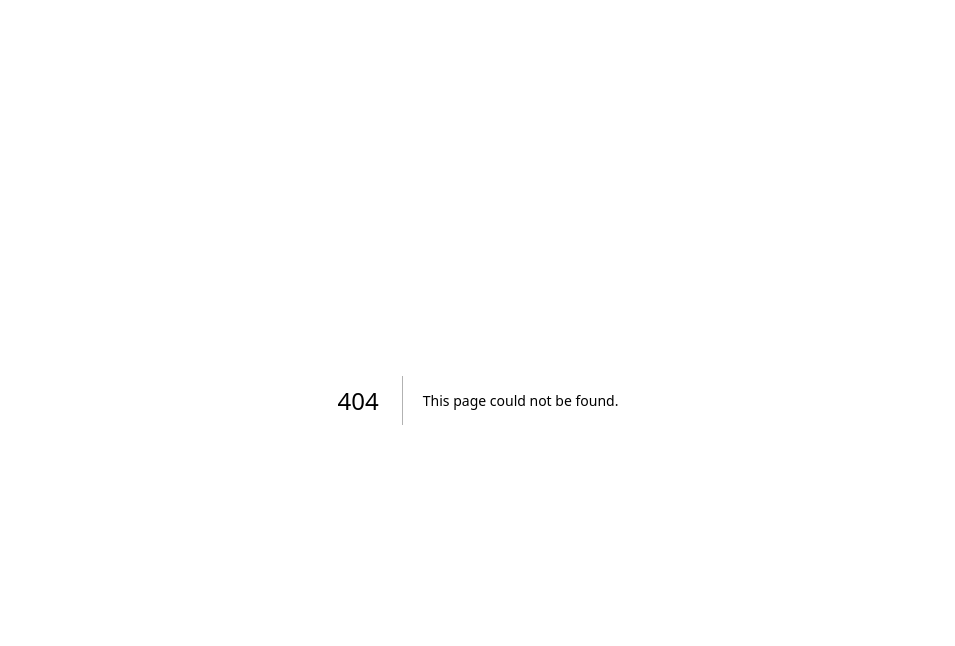
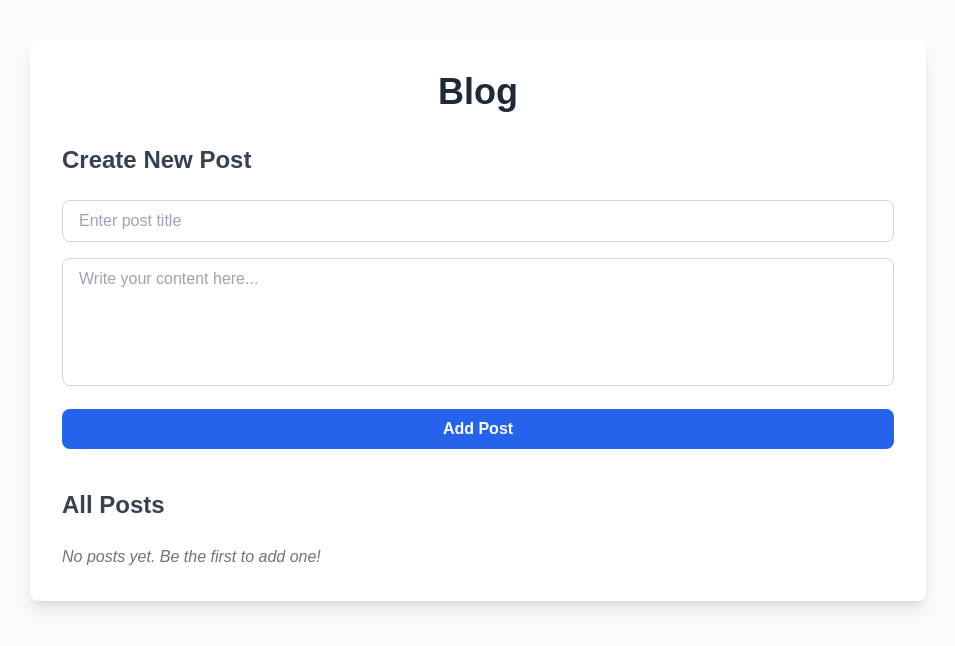
Before and after one commit to dIB59/interactive-rs, a Next.js app: page /blog in a window 1280 px wide. Before the commit this address had no page. Shown: the top 646 px of the page, without its empty margins (162-1117 px from the left). Built offline with nearby package versions, Linux system fonts and the light colour scheme.

Commit message:
create blog page

```diff
--- /dev/null
+++ b/src/app/blog/page.tsx
@@ -0,0 +1,95 @@
+"use client";
+
+import { useState } from "react";
+
+interface BlogPost {
+  title: string;
+  content: string;
+}
+
+const BlogPage: React.FC = () => {
+  const [posts, setPosts] = useState<BlogPost[]>([]);
+  const [newPost, setNewPost] = useState<BlogPost>({ title: "", content: "" });
+
+  const handleInputChange = (
+    e: React.ChangeEvent<HTMLInputElement | HTMLTextAreaElement>
+  ) => {
+    const { name, value } = e.target;
+    setNewPost({ ...newPost, [name]: value });
+  };
+
+  const handleAddPost = () => {
+    if (newPost.title && newPost.content) {
+      setPosts([...posts, newPost]);
+      setNewPost({ title: "", content: "" });
+    }
+  };
+
+  const renderPosts = () => {
+    if (posts.length === 0) {
+      return (
+        <p className="text-gray-500 italic">
+          No posts yet. Be the first to add one!
+        </p>
+      );
+    }
+
+    return posts.map((post, index) => (
+      <div
+        key={index}
+        className="mb-6 border border-gray-200 rounded-lg p-6 shadow-md bg-white hover:shadow-lg transition-shadow"
+      >
+        <h3 className="text-2xl font-semibold text-gray-800 mb-2">
+          {post.title}
+        </h3>
+        <p className="text-gray-600">{post.content}</p>
+      </div>
+    ));
+  };
+
+  return (
+    <div className="min-h-screen bg-gray-50 py-10 px-6">
+      <div className="max-w-4xl mx-auto bg-white rounded-lg shadow-lg p-8">
+        <h1 className="text-4xl font-bold text-gray-800 mb-8 text-center">
+          Blog
+        </h1>
+        <div className="mb-10">
+          <h2 className="text-2xl font-semibold text-gray-700 mb-6">
+            Create New Post
+          </h2>
+          <div className="space-y-4">
+            <input
+              type="text"
+              name="title"
+              placeholder="Enter post title"
+              value={newPost.title}
+              onChange={handleInputChange}
+              className="w-full px-4 py-2 border border-gray-300 rounded-lg focus:ring-2 focus:ring-blue-500 focus:outline-none"
+            />
+            <textarea
+              name="content"
+              placeholder="Write your content here..."
+              value={newPost.content}
+              onChange={handleInputChange}
+              className="w-full px-4 py-2 border border-gray-300 rounded-lg focus:ring-2 focus:ring-blue-500 focus:outline-none h-32 resize-none"
+            />
+            <button
+              onClick={handleAddPost}
+              className="w-full px-4 py-2 bg-blue-600 text-white font-semibold rounded-lg hover:bg-blue-700 transition"
+            >
+              Add Post
+            </button>
+          </div>
+        </div>
+        <div>
+          <h2 className="text-2xl font-semibold text-gray-700 mb-6">
+            All Posts
+          </h2>
+          {renderPosts()}
+        </div>
+      </div>
+    </div>
+  );
+};
+
+export default BlogPage;
```
